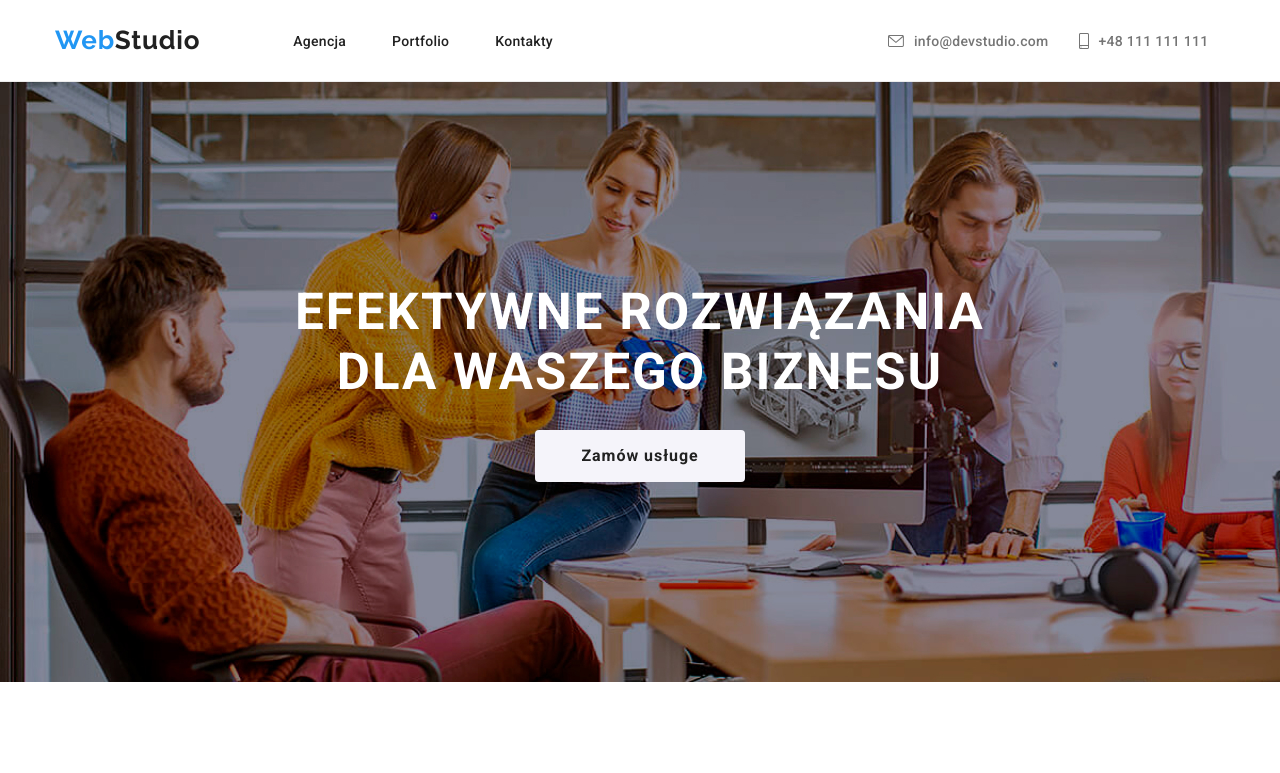
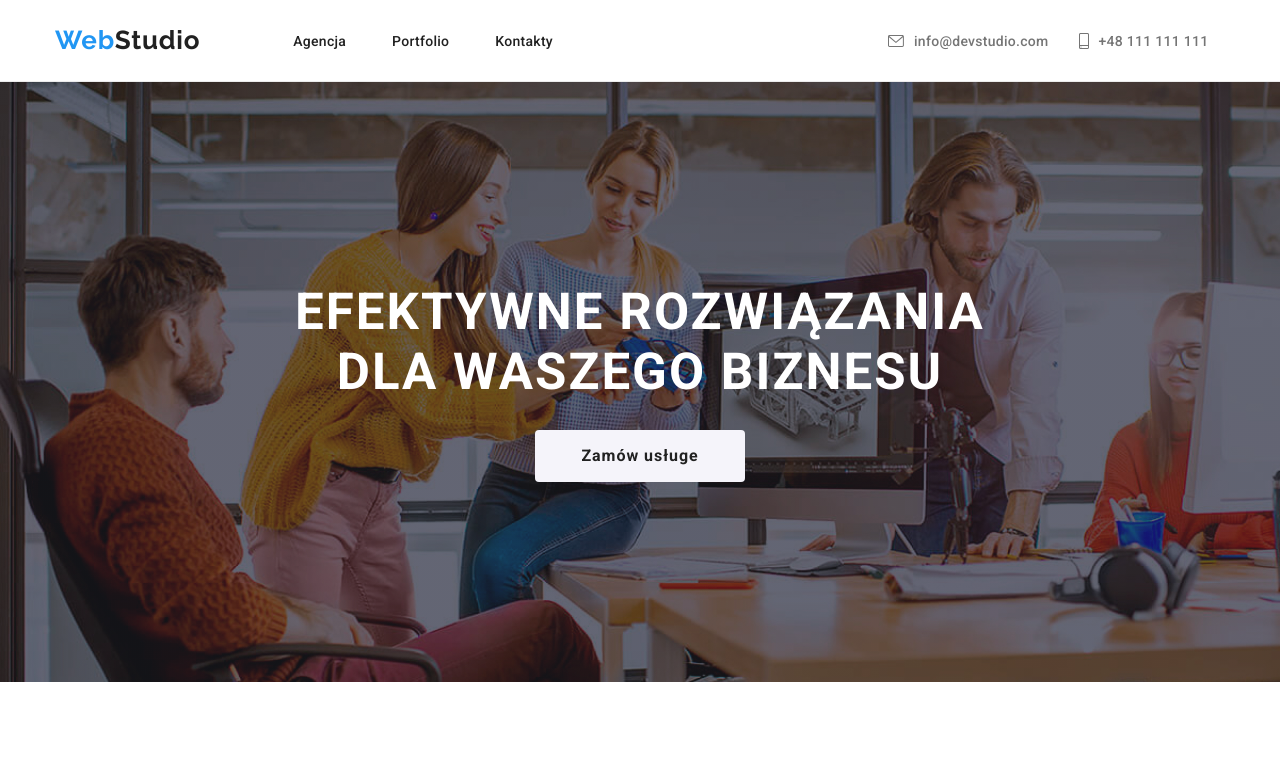
Before and after one commit to toxaf13/goit-markup-hw-04, a plain HTML site: page index.html in a window 1280 px wide. Shown: the top 773 px of the page. Drawn offline with Linux system fonts and the light colour scheme.

Commit message:
Update style.css

```diff
--- a/css/style.css
+++ b/css/style.css
@@ -98,7 +98,12 @@ section{
 }
 .one{
    background-color:#2F303A;
-   background-image: url(../images/Img_one.jpg);
+   background-image:linear-gradient(
+      rgba(47, 48, 58, 0.4),
+      rgba(47, 48, 58, 0.4)),
+    url(../images/Img_one.jpg);
+   background-size: cover;
+   background-repeat: no-repeat;
    padding: 200px 0px;
 }
 .main_h1{
```
